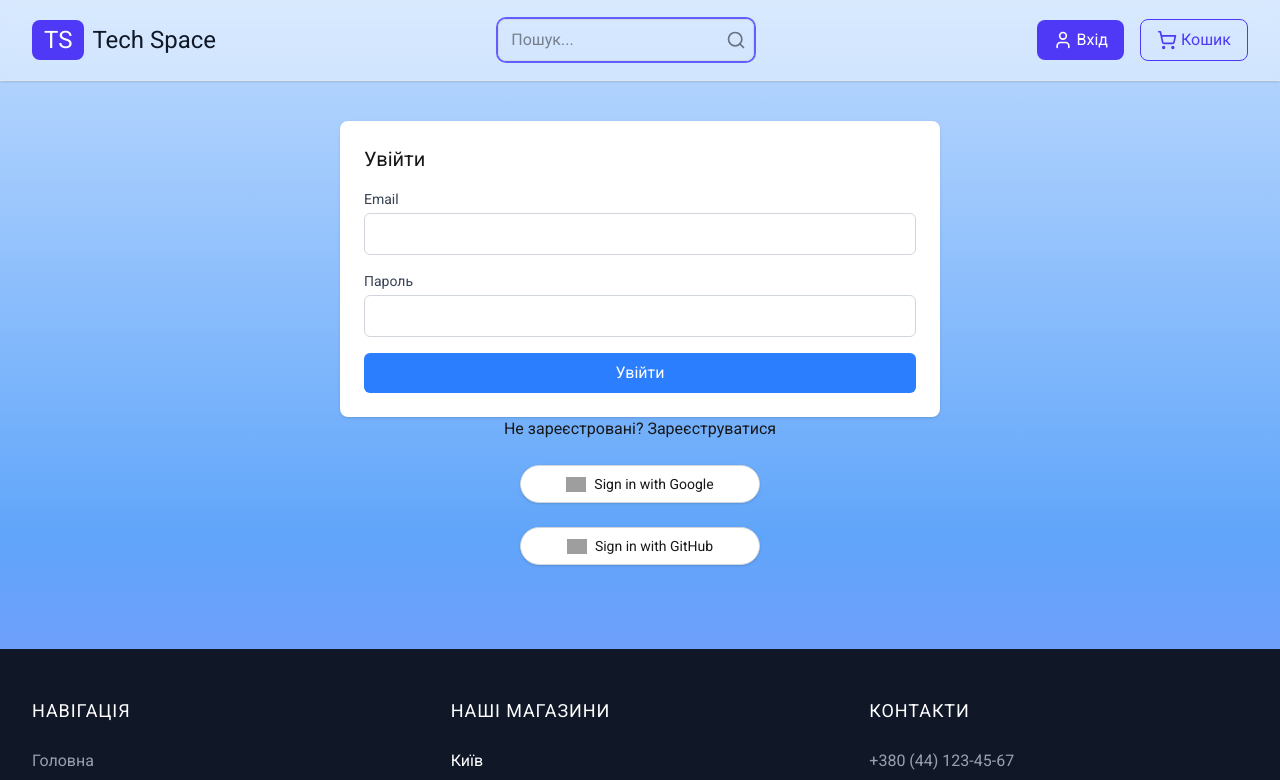
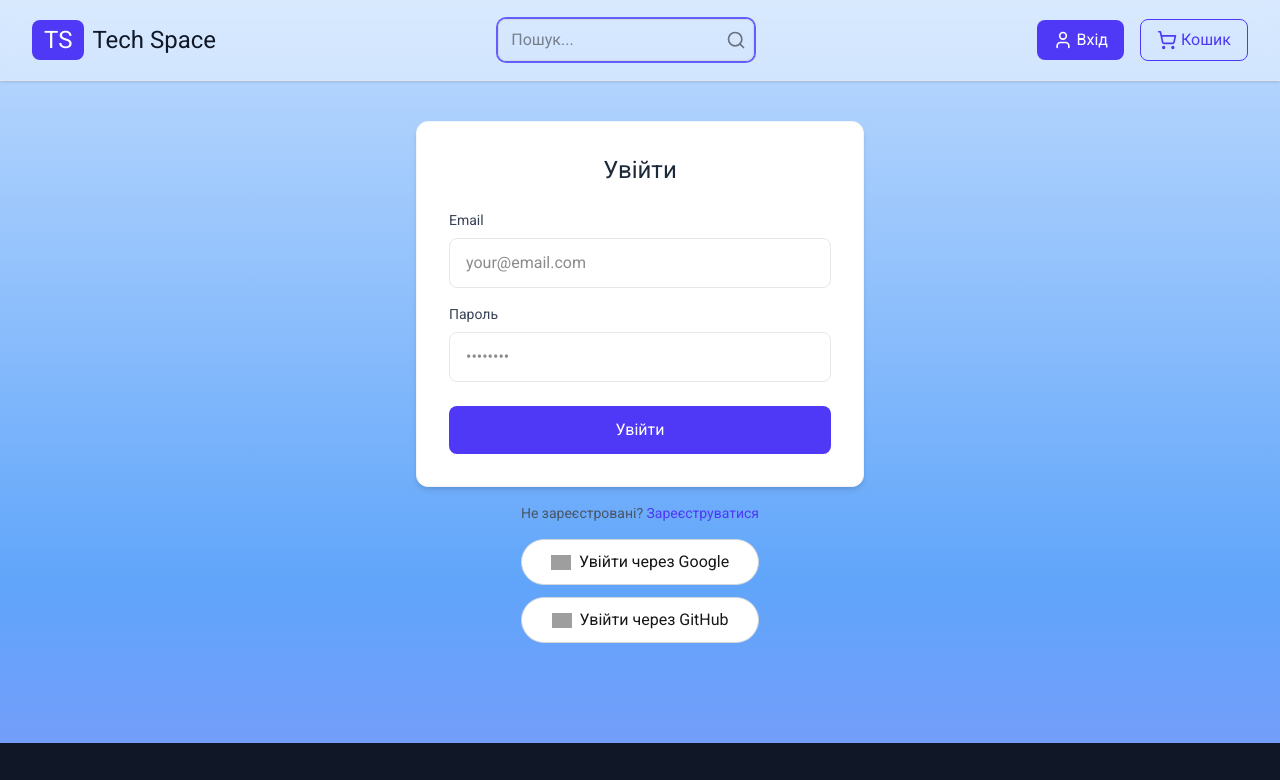
Before and after one commit to vikachebera/e-commerce-next.js-, a Next.js app: page /login in a window 1280 px wide. Shown: the top 780 px of the page. Built offline with nearby package versions, Linux system fonts and the light colour scheme; no server answers; grey boxes are pictures that could not be loaded.

Commit message:
покращено стилі

```diff
--- a/src/components/Login/GitHubGoogleProviders.tsx
+++ b/src/components/Login/GitHubGoogleProviders.tsx
@@ -1,16 +1,21 @@
 "use client"
-
 import Link from "next/link";
 import { signIn } from "next-auth/react";
 import { useRouter } from "next/navigation";
 import { useState } from "react";
 
-
 export default function GitHubGoogleProviders() {
     const router = useRouter();
-    // eslint-disable-next-line @typescript-eslint/no-unused-vars
     const [error, setError] = useState("");
+    const [isLoading, setIsLoading] = useState(false);
+    const [activeProvider, setActiveProvider] = useState<"google" | "github" | null>(null);
+
     const handleOAuthLogin = async (provider: "google" | "github") => {
+        setIsLoading(true);
+        setActiveProvider(provider);
+        setError("");
+
+        try {
             const res = await signIn(provider, { redirect: false });
             console.log("signIn response:", res);
 
@@ -24,46 +29,84 @@ export default function GitHubGoogleProviders() {
             console.log("User from API:", user);
 
             if (user?.role === "ADMIN") {
-            console.log("Redirect to /admin");
                 router.replace("/admin");
-        } else if (user?.role === "USER") {
-            console.log("Redirect to /");
+            } else {
                 router.replace("/");
-        } else {
-            console.log("Unknown role, no redirect");
+            }
+        } catch (err) {
+            console.error("OAuth error:", err);
+            setError("Помилка при вході. Спробуйте ще раз.");
+        } finally {
+            setIsLoading(false);
+            setActiveProvider(null);
         }
     };
 
     return (
-        <> <Link href={"/register"}>Не зареєстровані? Зареєструватися</Link>
+        <div className="space-y-4 p-4 max-w-md mx-auto">
+            {error && (
+                <div className="bg-red-50 border-l-4 border-red-500 p-3 text-red-700 text-sm rounded">
+                    {error}
+                </div>
+            )}
+
+            <div className="text-center text-sm text-gray-600">
+                <span>Не зареєстровані? </span>
+                <Link
+                    href="/register"
+                    className="text-indigo-600 hover:text-indigo-800 font-medium transition-colors"
+                >
+                    Зареєструватися
+                </Link>
+            </div>
+
+            <div className="space-y-3">
                 <button
-
                     onClick={() => handleOAuthLogin("google")}
-                className="mt-6 flex items-center justify-center bg-white border border-gray-300 rounded-full w-1/5 py-2 px-4 shadow hover:shadow-md transition text-sm"
+                    disabled={isLoading}
+                    className={`w-full flex items-center justify-center py-2.5 px-4 rounded-full border transition-all
+                        ${isLoading && activeProvider === "google"
+                        ? "bg-gray-100 border-gray-200 cursor-not-allowed"
+                        : "bg-white border-gray-300 hover:border-gray-400 hover:shadow-sm"}
+                    `}
                 >
+                    {isLoading && activeProvider === "google" ? (
+                        <div className="h-5 w-5 border-2 border-gray-400 border-t-transparent rounded-full animate-spin mr-2"></div>
+                    ) : (
                         <img
                             src="https://www.gstatic.com/firebasejs/ui/2.0.0/images/auth/google.svg"
-                    alt="Google Logo"
+                            alt="Google"
                             width={20}
                             height={20}
                             className="mr-2"
                         />
-                Sign in with Google
+                    )}
+                    <span>Увійти через Google</span>
                 </button>
+
                 <button
-                onClick={() => handleOAuthLogin("github")
-                }
-                    className="mt-6 flex items-center justify-center bg-white border border-gray-300 rounded-full w-1/5 py-2 px-4 shadow hover:shadow-md transition text-sm"
+                    onClick={() => handleOAuthLogin("github")}
+                    disabled={isLoading}
+                    className={`w-full flex items-center justify-center py-2.5 px-4 rounded-full border transition-all
+                        ${isLoading && activeProvider === "github"
+                        ? "bg-gray-100 border-gray-200 cursor-not-allowed"
+                        : "bg-white border-gray-300 hover:border-gray-400 hover:shadow-sm"}
+                    `}
                 >
+                    {isLoading && activeProvider === "github" ? (
+                        <div className="h-5 w-5 border-2 border-gray-400 border-t-transparent rounded-full animate-spin mr-2"></div>
+                    ) : (
                         <img
                             src="https://cdn.simpleicons.org/github"
-                    alt="GitHub Logo"
+                            alt="GitHub"
                             width={20}
                             height={20}
                             className="mr-2"
                         />
-                Sign in with GitHub
+                    )}
+                    <span>Увійти через GitHub</span>
                 </button>
-        </>
-    )
+            </div>
+        </div>
+    );
 }
--- a/src/components/Login/Login.tsx
+++ b/src/components/Login/Login.tsx
@@ -2,6 +2,7 @@
 import { signIn } from 'next-auth/react';
 import { useState } from 'react';
 import { useRouter } from 'next/navigation';
+import LoadingSpinner from "@/components/Loader/LoadingSpinner";
 
 export default function Login() {
     const [email, setEmail] = useState('');
@@ -35,7 +36,6 @@ export default function Login() {
                 router.replace('/admin');
             } else {
                 window.location.href = '/';
-
             }
         } catch (err) {
             console.error(err);
@@ -43,17 +43,27 @@ export default function Login() {
         } finally {
             setLoading(false);
         }
-
     };
+    if (loading) {
+        return (
+            <div className="flex justify-center items-center min-h-screen">
+                <LoadingSpinner/>
+            </div>
+        );
+    }
 
     return (
-        <form onSubmit={handleSubmit} className="bg-white mx-auto p-6 rounded-lg shadow w-3/6">
-            <h2 className="text-xl font-semibold mb-4">Увійти</h2>
+        <form onSubmit={handleSubmit} className="bg-white mx-auto p-8 rounded-xl shadow-md w-full max-w-md border border-gray-100">
+            <h2 className="text-2xl font-bold text-gray-800 mb-6 text-center">Увійти</h2>
 
-            {error && <p className="text-red-500 mb-2">{error}</p>}
+            {error && (
+                <div className="mb-4 p-3 bg-red-50 text-red-600 rounded-lg text-sm font-medium">
+                    {error}
+                </div>
+            )}
 
-            <div>
-                <label htmlFor="email" className="block text-sm font-medium text-gray-700 mb-1">
+            <div className="mb-4">
+                <label htmlFor="email" className="block text-sm font-medium text-gray-700 mb-2">
                     Email
                 </label>
                 <input
@@ -62,12 +72,13 @@ export default function Login() {
                     value={email}
                     onChange={(e) => setEmail(e.target.value)}
                     required
-                    className="w-full px-3 py-2 border border-gray-300 rounded-md"
+                    className="w-full px-4 py-3 border border-gray-200 rounded-lg focus:ring-2 focus:ring-blue-500 focus:border-blue-500 transition-all"
+                    placeholder="your@email.com"
                 />
             </div>
 
-            <div className="mt-4">
-                <label htmlFor="password" className="block text-sm font-medium text-gray-700 mb-1">
+            <div className="mb-6">
+                <label htmlFor="password" className="block text-sm font-medium text-gray-700 mb-2">
                     Пароль
                 </label>
                 <input
@@ -77,14 +88,17 @@ export default function Login() {
                     onChange={(e) => setPassword(e.target.value)}
                     minLength={6}
                     required
-                    className="w-full px-3 py-2 border border-gray-300 rounded-md"
+                    className="w-full px-4 py-3 border border-gray-200 rounded-lg focus:ring-2 focus:ring-blue-500 focus:border-blue-500 transition-all"
+                    placeholder="••••••••"
                 />
             </div>
 
             <button
                 type="submit"
                 disabled={loading}
-                className="w-full bg-blue-500 hover:bg-blue-600 text-white font-medium py-2 px-4 mt-4 rounded-md"
+                className={`w-full py-3 px-4 rounded-lg font-medium text-white transition-colors ${
+                    loading ? 'bg-indigo-400 cursor-not-allowed' : 'bg-indigo-600 hover:bg-indigo-300'
+                }`}
             >
                 {loading ? 'Зачекайте...' : 'Увійти'}
             </button>
--- a/src/components/Register/SignUpForm.tsx
+++ b/src/components/Register/SignUpForm.tsx
@@ -1,52 +1,58 @@
 'use client';
 import {signup} from "@/app/actions/auth";
-import {useActionState} from 'react'
+import {useActionState} from 'react';
 import {FormState} from "@/types/definitions";
 import {useEffect, useState} from "react";
-import { signIn } from "next-auth/react";
-
+import {signIn} from "next-auth/react";
+import LoadingSpinner from "@/components/Loader/LoadingSpinner";
 
 export default function SignUpForm() {
     const [email, setEmail] = useState("");
     const [password, setPassword] = useState("");
+    const [isSubmitting, setIsSubmitting] = useState(false);
 
-    const [state, action, pending] = useActionState<FormState, FormData>(async (prevState, formData) => {
+    const [state, action] = useActionState<FormState, FormData>(async (prevState, formData) => {
+        setIsSubmitting(true);
         setEmail(formData.get("email") as string);
         setPassword(formData.get("password") as string);
-        return await signup(prevState, formData);
-    }, { errors: {} });
+        const result = await signup(prevState, formData);
+        setIsSubmitting(false);
+        return result;
+    }, {errors: {}});
 
     useEffect(() => {
         if (state?.success) {
+            setIsSubmitting(true);
             signIn("credentials", {
                 email,
                 password,
                 callbackUrl: "/",
-            });
+            }).finally(() => setIsSubmitting(false));
         }
-    }, [state]);
+    }, [state, email, password]);
+
     return (
-    <form action={action} className="bg-white mx-auto p-6 rounded-lg shadow max-w-3xl">
-        <h2 className="text-xl font-semibold mb-4">Реєстрація</h2>
+        <form action={action}
+              className="bg-white mx-auto p-8 rounded-xl shadow-md w-full max-w-md border border-gray-100 m-5">
+            <h2 className="text-2xl font-bold text-gray-800 mb-6 text-center">Реєстрація</h2>
 
-        <div className="grid grid-cols-1 gap-6">
+            <div className="grid grid-cols-1 gap-4">
                 <div>
                     <label htmlFor="name" className="block text-sm font-medium text-gray-700 mb-1">
-                    Ім&#39;я <span className="text-red-500">*</span>
+                        Ім&aposя <span className="text-red-500">*</span>
                     </label>
                     <input
                         type="text"
                         name="name"
                         id="name"
-                    className="w-full px-3 py-2 border border-gray-300 rounded-md focus:outline-none focus:ring-2 focus:ring-blue-500"
-
+                        className="w-full px-4 py-3 border border-gray-300 rounded-lg focus:outline-none focus:ring-2 focus:ring-blue-500 focus:border-transparent transition-all"
                         minLength={2}
+                        required
                     />
+                    {state?.errors?.name && state.errors.name.map((error: string, i: number) => (
+                        <p key={i} className="mt-1 text-red-500 text-sm">{error}</p>
+                    ))}
                 </div>
-            {state?.errors?.name && state.errors.name.map((error: string, i: number) => (
-                <p key={i} className="text-red-500 text-sm">{error}</p>
-            ))}
-
 
                 <div>
                     <label htmlFor="email" className="block text-sm font-medium text-gray-700 mb-1">
@@ -56,12 +62,13 @@ return (
                         type="email"
                         name="email"
                         id="email"
-                    className="w-full px-3 py-2 border border-gray-300 rounded-md focus:outline-none focus:ring-2 focus:ring-blue-500"
+                        className="w-full px-4 py-3 border border-gray-300 rounded-lg focus:outline-none focus:ring-2 focus:ring-blue-500 focus:border-transparent transition-all"
                         required
                     />
+                    {state?.errors?.email && (
+                        <p className="mt-1 text-red-500 text-sm">{state.errors.email}</p>
+                    )}
                 </div>
-            {state?.errors?.email && <p>{state.errors.email}</p>}
-
 
                 <div>
                     <label htmlFor="password" className="block text-sm font-medium text-gray-700 mb-1">
@@ -71,26 +78,36 @@ return (
                         type="password"
                         name="password"
                         id="password"
-                    className="w-full px-3 py-2 border border-gray-300 rounded-md focus:outline-none focus:ring-2 focus:ring-blue-500"
+                        className="w-full px-4 py-3 border border-gray-300 rounded-lg focus:outline-none focus:ring-2 focus:ring-blue-500 focus:border-transparent transition-all"
                         minLength={6}
+                        required
                     />
-            </div>
                     {state?.errors?.password && (
-                <div>
-                    <ul>
+                        <ul className="mt-1 text-red-500 text-sm space-y-1">
                             {state.errors.password.map((error: string) => (
                                 <li key={error}>- {error}</li>
                             ))}
                         </ul>
+                    )}
                 </div>
+
+                <button
+                    type="submit"
+                    disabled={isSubmitting}
+                    className={`w-full py-3 px-4 rounded-lg font-medium text-white transition-colors flex items-center justify-center ${
+                        isSubmitting ? 'bg-indigo-400 cursor-not-allowed' : 'bg-indigo-600 hover:bg-indigo-700'
+                    }`}
+                >
+                    {isSubmitting ? (
+                        <>
+                            <LoadingSpinner/>
+                            Обробка...
+                        </>
+                    ) : (
+                        'Зареєструватися'
                     )}
-            <button
-                disabled={Boolean(pending)}
-                type="submit"
-                className="w-full bg-blue-500 hover:bg-blue-600 text-white font-medium py-2 px-4 rounded-md transition duration-150 ease-in-out disabled:opacity-50"
-            >
-                Зареєструватися
                 </button>
             </div>
-    </form>)
+        </form>
+    );
 }
```
Lines whose indentation alone changed are shown as unchanged.
